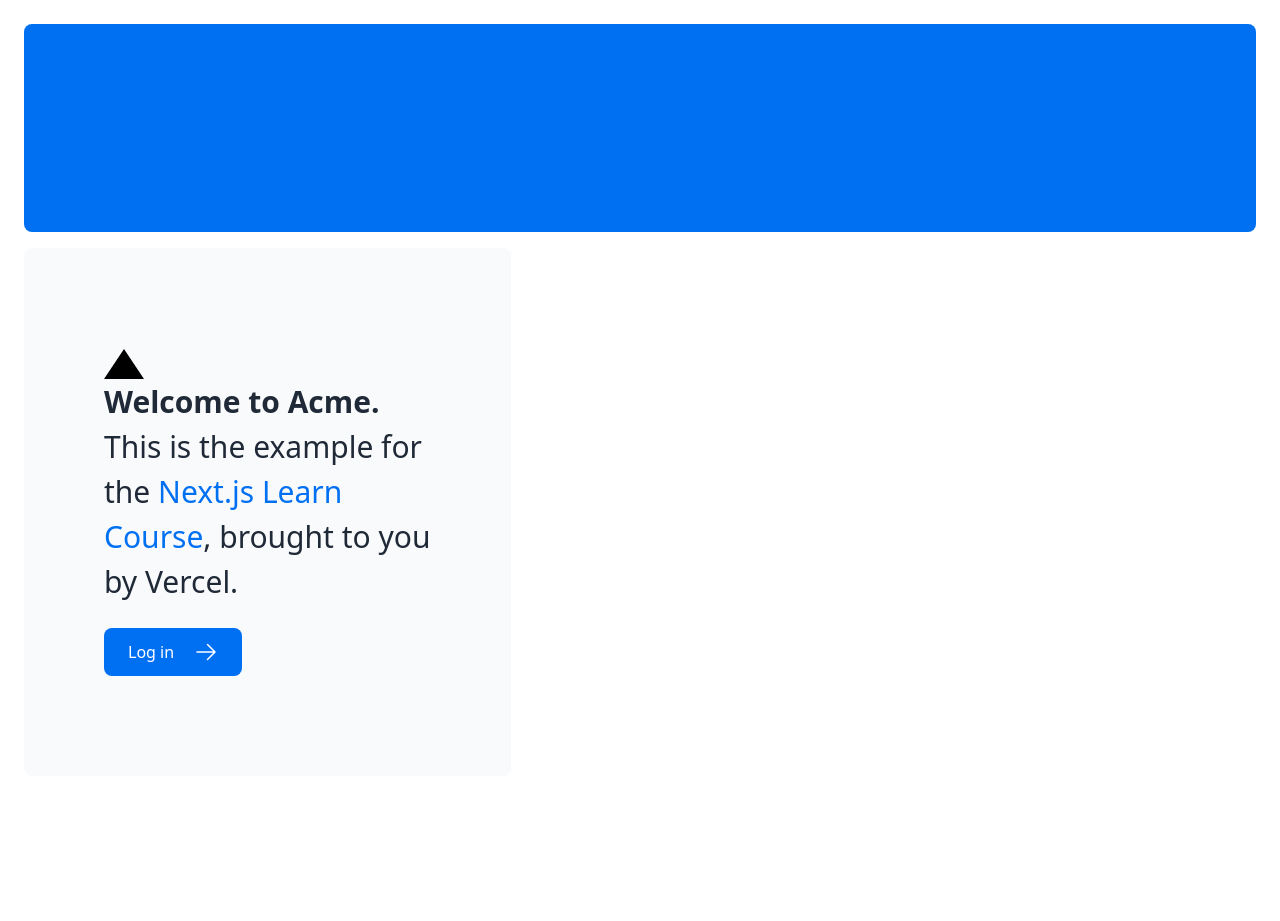
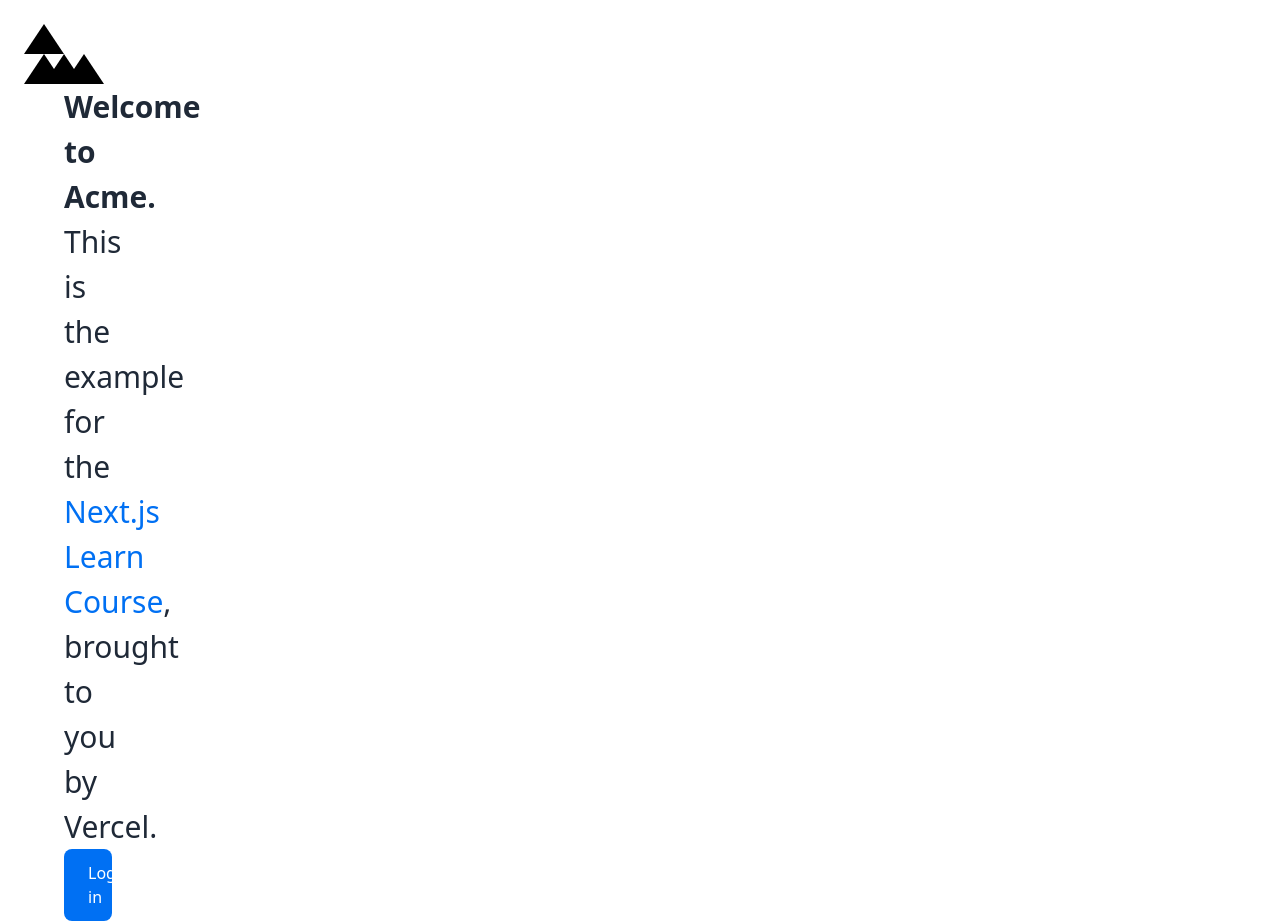
Before and after one commit to crazycentury/LearnNextJS, a Next.js app: page / in a window 1280 px wide. Before the commit the page ends 800 px from the top, so only its background shows below. Built offline with nearby package versions, Linux system fonts and the light colour scheme.

Commit message:
update try css

```diff
--- a/app/page.tsx
+++ b/app/page.tsx
@@ -1,15 +1,16 @@
 import AcmeLogo from '@/app/ui/acme-logo';
 import { ArrowRightIcon } from '@heroicons/react/24/outline';
 import Link from 'next/link';
+import styles from '@/app/ui/home.module.css';
 
 export default function Page() {
   return (
     <main className="flex min-h-screen flex-col p-6">
-      <div className="flex h-20 shrink-0 items-end rounded-lg bg-blue-500 p-4 md:h-52">
+      <div className={styles.shape}>
         {/* <AcmeLogo /> */}
       </div>
-      <div className="mt-4 flex grow flex-col gap-4 md:flex-row">
-        <div className="flex flex-col justify-center gap-6 rounded-lg bg-gray-50 px-6 py-10 md:w-2/5 md:px-20">
+      <div className={styles.shape}>
+      <div className={styles.shape}>
           <p className={`text-xl text-gray-800 md:text-3xl md:leading-normal`}>
           <div
             className="h-0 w-0 border-b-[30px] border-l-[20px] border-r-[20px] border-b-black border-l-transparent border-r-transparent"
```
Also changed, not shown: 1 other file (tests, documents, lock files or other folders).
